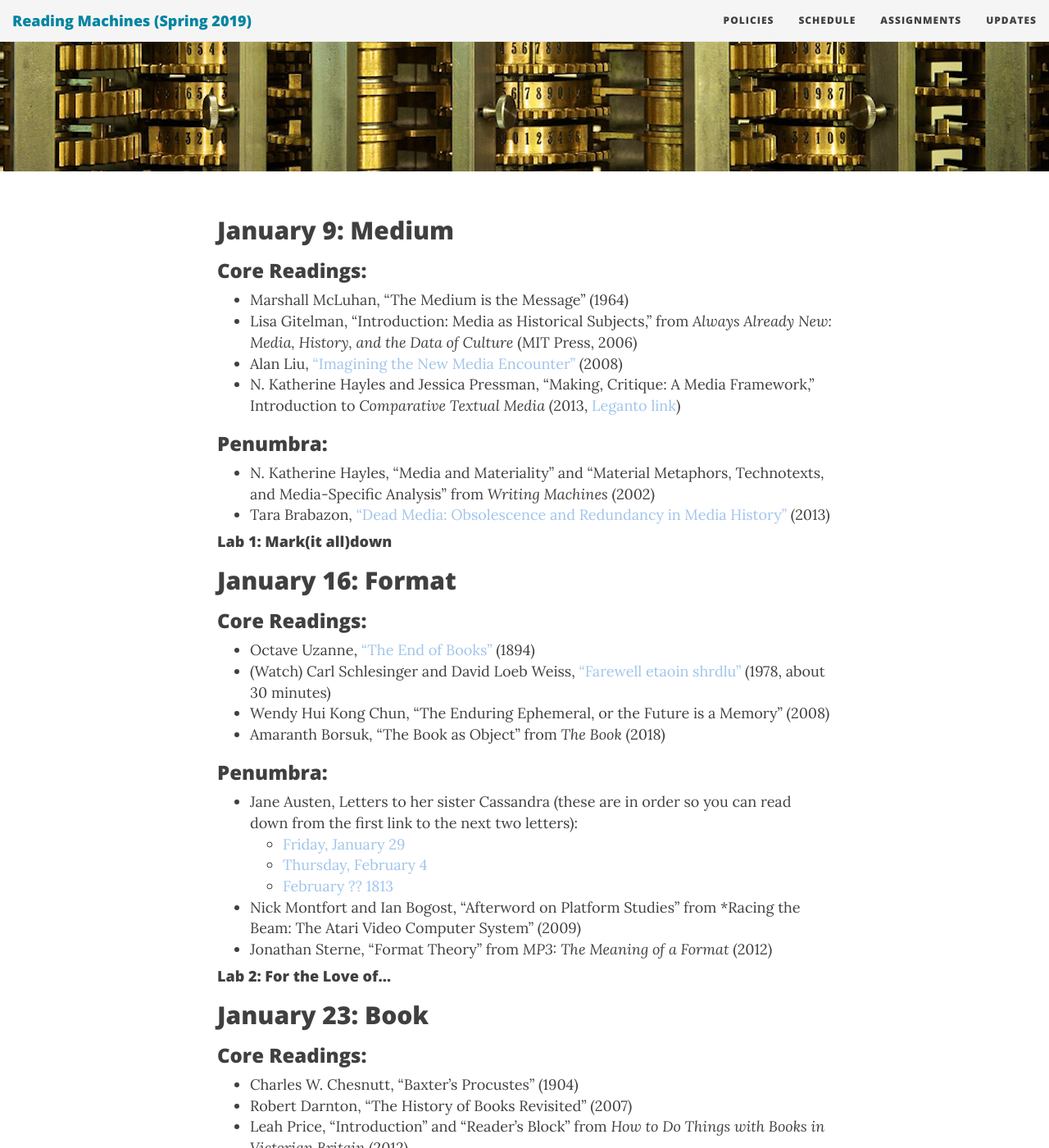
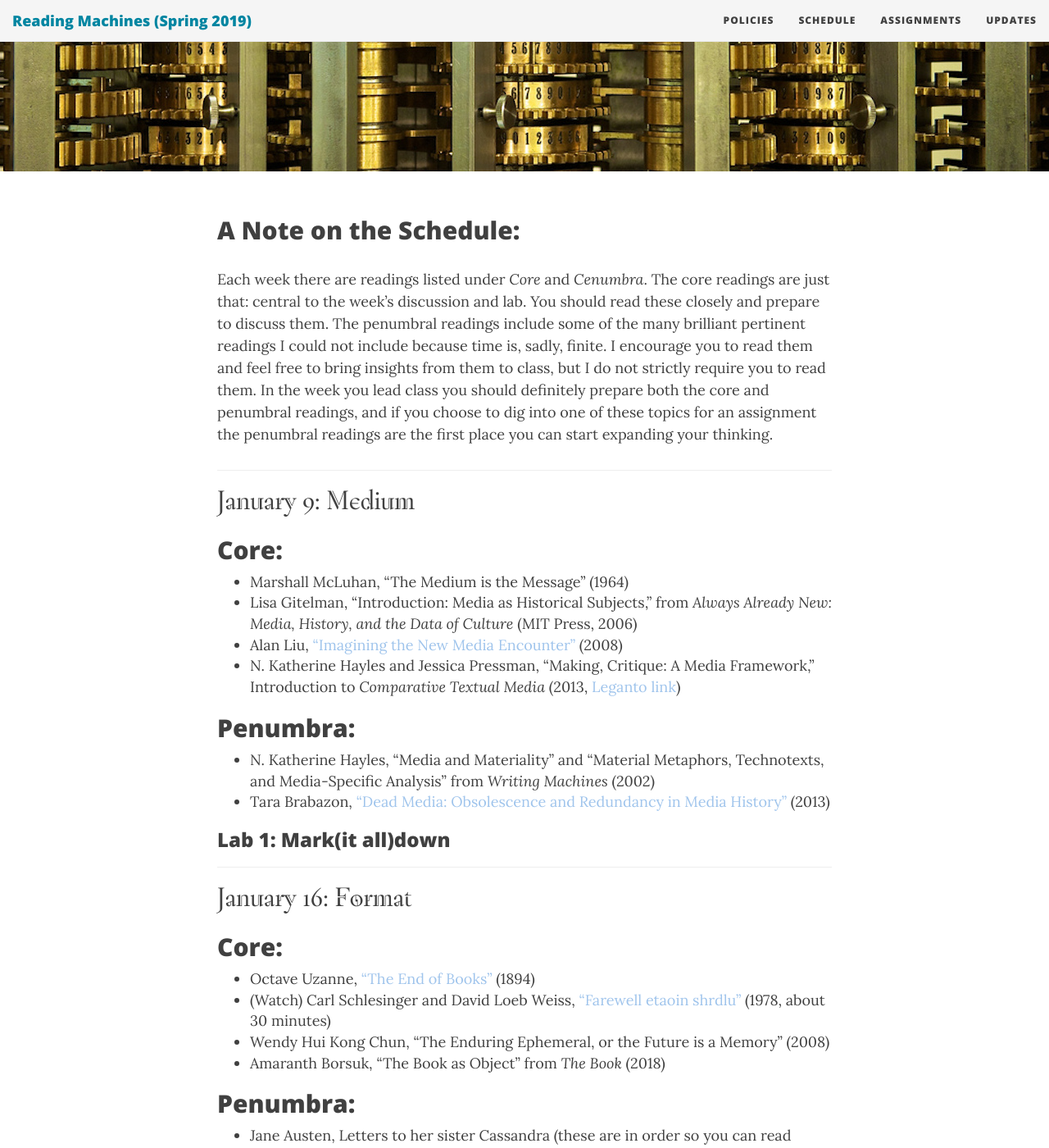
Before and after one commit to rccordell/s19rm, a Jekyll site: the page built from schedule.md, in a window 1280 px wide and 1400 px high, scrolled down 280 px. Shown: the whole window at 82% size. Built offline with Jekyll 4.4.1, drawn with Linux system fonts in a browser that asks for light colours; nearby versions of some CDN libraries; some web fonts are replaced; part of the change alters nothing that is shown; some of the changed text lies outside the part shown.

Commit message:
schedule update

```diff
--- a/schedule.md
+++ b/schedule.md
@@ -4,32 +4,40 @@ title: Class Schedule
 bigimg: /img/differenceEngine.jpg
 ---
 
-## January 9: Medium
+## A Note on the Schedule:
 
-### Core Readings:
+Each week there are readings listed under *Core* and *Cenumbra*. The core readings are just that: central to the week's discussion and lab. You should read these closely and prepare to discuss them. The penumbral readings include some of the many brilliant pertinent readings I could not include because time is, sadly, finite. I encourage you to read them and feel free to bring insights from them to class, but I do not strictly require you to read them. In the week you lead class you should definitely prepare both the core and penumbral readings, and if you choose to dig into one of these topics for an assignment the penumbral readings are the first place you can start expanding your thinking.
+
+-----
+
+# January 9: Medium
+
+## Core:
 
 + Marshall McLuhan, "The Medium is the Message" (1964)
 + Lisa Gitelman, "Introduction: Media as Historical Subjects," from *Always Already New: Media, History, and the Data of Culture* (MIT Press, 2006)
 + Alan Liu, ["Imagining the New Media Encounter"](http://www.digitalhumanities.org/companion/view?docId=blackwell/9781405148641/9781405148641.xml&chunk.id=ss1-3-1&toc.depth=1&toc.id=ss1-3-1&brand=9781405148641_brand) (2008)
 + N. Katherine Hayles and Jessica Pressman, "Making, Critique: A Media Framework," Introduction to *Comparative Textual Media* (2013, [Leganto link](https://northeastern.alma.exlibrisgroup.com/leganto/public/01NEU_INST/citation/8892776320001401?auth=SAML))
 
-### Penumbra:
+## Penumbra:
 
 + N. Katherine Hayles, "Media and Materiality" and "Material Metaphors, Technotexts, and Media-Specific Analysis" from *Writing Machines* (2002)
 + Tara Brabazon, ["Dead Media: Obsolescence and Redundancy in Media History"](https://journals.uic.edu/ojs/index.php/fm/article/view/4466/3701) (2013)
 
-#### Lab 1: Mark(it all)down
+### Lab 1: Mark(it all)down
 
-## January 16: Format
+-----
 
-### Core Readings:
+# January 16: Format
+
+## Core:
 
 + Octave Uzanne, ["The End of Books"](https://ebooks.adelaide.edu.au/u/uzanne/octave/end/) (1894)
 + (Watch) Carl Schlesinger and David Loeb Weiss, ["Farewell etaoin shrdlu"](https://vimeo.com/127605643) (1978, about 30 minutes)
 + Wendy Hui Kong Chun, "The Enduring Ephemeral, or the Future is a Memory" (2008)
 + Amaranth Borsuk, "The Book as Object" from *The Book* (2018)
 
-### Penumbra:
+## Penumbra:
 
 + Jane Austen, Letters to her sister Cassandra (these are in order so you can read down from the first link to the next two letters):
   + [Friday, January 29](http://www.pemberley.com/janeinfo/auslet22.html#letter124)
@@ -38,18 +46,20 @@ bigimg: /img/differenceEngine.jpg
 + Nick Montfort and Ian Bogost, "Afterword on Platform Studies" from *Racing the Beam: The Atari Video Computer System" (2009)
 + Jonathan Sterne, "Format Theory" from *MP3: The Meaning of a Format* (2012)
 
-#### Lab 2: For the Love of…
+### Lab 2: For the Love of…
 
-## January 23: Book
+-----
 
-### Core Readings:
+# January 23: Book
+
+## Core:
 
 + Charles W. Chesnutt, "Baxter's Procustes" (1904)
 + Robert Darnton, "The History of Books Revisited" (2007)
 + Leah Price, "Introduction" and "Reader's Block" from *How to Do Things with Books in Victorian Britain* (2012)
 + Patricia Crain, "Reading Childishly? A Codicology of the Modern Self" from *Comparative Textual Media* (2013)
 
-### Penumbra:
+## Penumbra:
 
 + Robert Darnton, "What is the History of Books?" (1982)
 + Leah Price, "From The History of the Book to a 'History of the Book'" (2009)
@@ -57,25 +67,31 @@ bigimg: /img/differenceEngine.jpg
 + Matthew Kirschenbaum and Sarah Werner, "Digital Scholarship and Digital Studies: the State of the Discipline" (2014)
 + Johanna Drucker, ["Preliminary 1. Histories of the Book and Literacy Technologies"](https://hob.gseis.ucla.edu/HoBCoursebook_Prelim_1.html) and ["Preliminary 2. Bibliographical Alterities"](https://hob.gseis.ucla.edu/HoBCoursebook_Prelim_2.html)
 
-#### Lab 3: Codicological Thinking
+### Lab 3: Codicological Thinking
 
-## January 30: Page
+-----
 
-### Core Readings:
+# January 30: Page
+
+## Core:
 
 + Herman Melville, "The Paradise of Bachelors and the Tartarus of Maids" (1855)
 + Bonnie Mak, "Architectures of the Page" from *How the Page Matters* (2012)
 + Lisa Gitelman, "Near Print and Beyond Paper: Knowing by *.pdf" from *Paper Knowledge: Toward a Media History of Documents* (2014)
 + Jonathan Senchyne, "Paper Nationalism: Material Textuality and Communal Affiliation in Early America" (2017)
 
-### Penumbra:
+## Penumbra:
 
 + ——, "Preface" and "A Short History of __________" from *Paper Knowledge: Toward a Media History of Documents* (2014)
 + Jonathan Senchyne, "Rags Make Paper, Paper Makes Money: Material Texts and Metaphors of Capital" (2017)
 
-#### Dead Media Poster Presentations
+### Dead Media Poster Presentations
 
-## February 6: Print
+-----
+
+# February 6: Print
+
+## Core:
 
 + Benjamin Franklin, *The Autobiography of Benjamin Franklin*, Chapters 2-7 (find the Autobiography at the bottom of the left-hand column on [this page](http://franklinpapers.org/franklin/framedVolumes.jsp))
 + Lisa Gitelman, "Print Culture (Other Than Codex): Job Printing and Its Importance" from *Comparative Textual Media* (2013)
@@ -89,11 +105,13 @@ bigimg: /img/differenceEngine.jpg
 + Ann Blair, "Introduction" from *Too Much To Know* (2011)
 + Matthew P. Brown, "Blanks: Data, Method, and the British American Print Shop" (2017)
 
-#### Lab 4: Letterpress I
+### Lab 4: Letterpress I
 
-## February 13: Type
+-----
 
-### Core Readings:
+# February 13: Type
+
+## Core:
 
 + Articles about the [Victoria Press](https://en.wikipedia.org/wiki/Victoria_Press)
   + M. M. H., "A Ramble with Mrs. Grundy: A Visit to the Victoria Printing Press," *English Woman's Journal* (1860)
@@ -103,17 +121,21 @@ bigimg: /img/differenceEngine.jpg
 + Sarah Werner, ["Finding Women in the Printing Shop"](http://sarahwerner.net/blog/2014/10/finding-women-in-the-printing-shop/) (2014)
 + Matthew G. Kirschenbaum, TBA from *Track Changes: a Literary History of Word Processing* (2016)
 
-### Penumbra:
+## Penumbra:
 
 + ["Printing" vocational film](https://youtu.be/bPCiWiLu-W4) (1947)
 + ["Learning to Set Type" vocational film](https://youtu.be/AHrLIVeH1KM) (1940s)
 + Donald F. McKenzie, "Printers of the Mind" (1969)
 
-####  Lab 5: Letterpress II
+###  Lab 5: Letterpress II
 
-## February 20: Assemblage
+-----
 
-# Core Readings:
+# February 20: Assemblage
+
+*Note: Professor Cordell away: remote class; no lab*
+
+## Core:
 
 + Ellen Gruber Garvey, "Introduction" from *Writing with Scissors* (2012)
 + Lara Langer Cohen, "Notes from the State of Saint Domingue: The Practice of Citation in Clotel," from Early African American Print Culture (2012)
@@ -128,35 +150,39 @@ bigimg: /img/differenceEngine.jpg
     + [Willa Cather's childhood scrapbook](http://nebraskahistory.org/exhibits/saving_memories/scrapbook_cather.htm)
 + Catherine Coker, ["The margins of print? Fan fiction as book history"](https://journal.transformativeworks.org/index.php/twc/article/view/1053)
 
-*Note: Professor Cordell away: remote class; no lab*
-
-### Penumbra:
+## Penumbra:
 
 + Whitney Anne Trettien, "Creative Destruction / 'Digital Humanities'"  https://medium.com/@whitneytrettien/creative-destruction-digital-humanities-607c080b635e#.u6tzdiwa6
 
-## February 27: Copy
+-----
 
-### Core Readings:
+# February 27: Copy
+
+## Core:
 
 + William Blake, ["The Tyger"](http://www.blakearchive.org/exist/blake/archive/object.xq?objectid=songsie.b.illbk.35&java=no) and ["London"](http://www.blakearchive.org/exist/blake/archive/object.xq?objectid=songsie.b.illbk.36&java=no) (For each poem, compare at least 3 editions).
 + Donald F. McKenzie, "The Book as an Expressive Form" from *Bibliography and the Sociology of Texts* (orig. 1986)
 + Whitney Anne Trettien, ["A Deep History of Electronic Textuality: The Case of English Reprints Jhon Milton Areopagitica"](http://digitalhumanities.org:8081/dhq/vol/7/1/000150/000150.html) (2013)
 + Ryan Cordell, ["'Q i-jtb the Raven': Taking Dirty OCR Seriously"](https://ryancordell.org/research/qijtb-the-raven/) (2017)
 
-### Penumbra
+## Penumbra:
 
 + G. Thomas Tanselle, "The Bibliographical Concepts of 'Issue' and 'State'" (1975)
 + Christopher Looby, "Southworth and Seriality" (2004)
 + Joseph Viscomi, ["Illuminated Printing" exhibit](http://www.blakearchive.org/staticpage/biography?p=illuminatedprinting) from the *William Blake Archive*
 + Martin Paul Eve, ["'You have to keep track of your changes': The Version Variants and Publishing History of David Mitchell's Cloud Atlas"](https://olh.openlibhums.org/article/10.16995/olh.82/) (2016)
 
-#### Lab 6: Letterpress III
+### Lab 6: Letterpress III
 
-## March 6: Spring Break
+-----
 
-## March 13: Circulation
+# March 6: Spring Break
 
-### Core Readings:
+-----
+
+# March 13: Circulation
+
+## Core:
 
 + Read "Beautiful Snow" and 4 other verses of your choosing from [*Fugitive Verses*](http://fugitiverses.viraltexts.org).
     + Read the poems and also look at the example newspaper printing linked at the top of each.
@@ -164,81 +190,89 @@ bigimg: /img/differenceEngine.jpg
 + Jim Ridolfo and Dànielle Nicole DeVoss, ["Composing for Recomposition: Rhetorical Velocity and Delivery"](http://kairos.technorhetoric.net/13.2/topoi/ridolfo_devoss/intro.html) (2009) *Note: make sure to read each of the sections in the table of contents at the top*
 + Ryan Cordell and Abby Mullen, ["'Fugitive Verses': The Circulation of Poems in Nineteenth-Century American Newspapers"](http://viraltexts.org/2016/04/08/fugitive-verses/) (2017)
 
-### Penumbra:
+## Penumbra:
 
 + Melissa J. Homestead, "'Every Body See the Theft': Fanny Fern and Literary Proprietorship in Antebellum America" (2001)
 + Ellen Gruber Garvey, "Anonymity, Authorship, and Recirculation: A Civil War Episode" (2006)
 + Leslee Thorne-Murphy, "Re-Authorship: Authoring, Editing, and Coauthoring the Transatlantic Publications of Charlotte M. Yonge's Aunt Charlotte's Stories of Bible History" (2010)
 
-#### Lab 7: Breaking News
+### Lab 7: Breaking News
 
-## March 20: Interface
+# March 20: Interface
 
-### Core Readings:
+## Core:
 
 + Alan Galey, "The Enkindling Reciter: E-Books in the Bibliographical Imagination" (2012)
 + Lori Emerson, "Indistinguishable from Magic: Invisible Interfaces and Digital Literature as Demystifier" (2014)
 + Élika Ortega, ["Not a Case of Words: Textual Environments and Multimateriality in Between Page and Screen]http://electronicbookreview.com/essay/not-a-case-of-words-textual-environments-and-multimateriality-in-between-page-and-screen/) (2017)
 + Amaranth Borsuk, "The Book as Idea" and "The Book as Interface" from *The Book* (2018)
 
-### Penumbra:
+## Penumbra:
 
 + Charity Hancock, Clifford Hichar, Carlea Holl-Jensen, Kari Kraus, Cameron Mozafari, and Kathryn Skutlin, ["Bibliocircuitry and the Design of the Alien Everyday"](https://scholarworks.iu.edu/journals/index.php/textual/article/view/5051/4649)
 + (Watch) ["Elektrobiblioteka / Electrolibrary"](https://vimeo.com/47656204)
 
-#### Lab 8: Building a Bot I
+### Lab 8: Building a Bot I
 
-## March 27: Text
+-----
 
-### Core Readings:
+# March 27: Text
+
+## Core:
 
 + Sydney Shep, "'Smiley, you’re on candid camera': Emoticons & Pre-Digital Networks" (2010)
 + Johanna Drucker, "From A to Screen," in *Comparative Textual Media* (2013)
 + Michael Whitmore, ["Text: A Massively Addressable Object,"](http://dhdebates.gc.cuny.edu/debates/text/28) from *Debates in the Digital Humanities* (2012)
 + Denis Tenen, "Computational Poetics: An Introduction" and "Metaphor Machines" from *Plain Text: The Poetics of Computation* (2018)
 
-### Penumbra:
+## Penumbra:
 
 + Blog posts from the [Kern Your Enthusiasm](http://hilobrow.com/tag/kern-enthusiasm/) series.
 + Jerome McGann, "The Textual Condition" (1991)
 + Rita Raley, "TXTual Practice," from *Comparative Textual Media* (2013)
 
-#### Lab 9: Building a Bot II
+### Lab 9: Building a Bot II
 
-## April 3: Data
+-----
 
-### Core Readings:
+# April 3: Data
+
+## Core:
 
 + Matthew G. Kirschenbaum, "Extreme Inscription: A Grammatology of the Hard Drive," from *Mechanisms: New Media and the Forensic Imagination* (2008)
 + Ellen Gruber Garvey, "facts and FACTS: Abolitionists’ Database Innovations," from *"Raw Data" Is an Oxymoron* (2013)
 + Lauren F. Klein, "The Image of Absence: Archival Silence, Data Visualization, and James Hemings" (2013)
 + Melissa Terras and Julianne Nyhan, ["Father Busa’s Female Punch Card Operatives,"](http://dhdebates.gc.cuny.edu/debates/text/57) from *Debates in the Digital Humanities 2016*
 
-### Penumbra:
+## Penumbra:
 
 + Catherine D’Ignazio and Lauren F. Klein, ["Feminist Data Visualization"](http://www.kanarinka.com/wp-content/uploads/2015/07/IEEE_Feminist_Data_Visualization.pdf) (2016)
 + Katie Rawson and Trevor Muñoz, ["Against Cleaning"](http://curatingmenus.org/articles/against-cleaning/) (2016)
 + Molly O’Hagan Hardy, ["'Black Printers' on White Cards: Information Architecture in the Data Structures of the Early American Book Trades,"](http://dhdebates.gc.cuny.edu/debates/text/82), from *Debates in the Digital Humanities 2016*
 
-#### Lab 10: Computational Text Analysis I
+### Lab 10: Computational Text Analysis I
 
-## April 10: Code
+-----
 
-### Core Readings:
+# April 10: Code
+
+## Core:
 
 + Benjamin M. Schmidt, ["Do Humanists Need to Understand Algorithms?"](http://dhdebates.gc.cuny.edu/debates/text/99) from *Debates in Digital Humanities 2016*
 + Ted Underwood, ["A Genealogy of Distant Reading"](http://www.digitalhumanities.org/dhq/vol/11/2/000317/000317.html) (2017)
 + Richard Jean So, "All Models are Wrong" (2017)
 + Annette Vee, "Introduction: Computer Programming as Literacy" from *Coding Literacy: How Computer Programming is Changing Writing* (2018)
 
-### Penumbra:
+## Penumbra:
 
 + Cecily Carver, ["Things I Wish Someone Had Told Me When I Was Learning How to Code"](https://medium.freecodecamp.com/things-i-wish-someone-had-told-me-when-i-was-learning-how-to-code-565fc9dcb329#.qonuz995v) (2013)
 + Lauren Klein, ["The Carework and Codework of the Digital Humanities"](http://lklein.com/2015/06/the-carework-and-codework-of-the-digital-humanities/) (2015)
 + Alison Booth, "Mid-Range Reading: Not a Manifesto" (2017)
 
-#### Lab 11: Computational Text Analysis II
+### Lab 11: Computational Text Analysis II
 
-## April 17: Pied
+-----
 
-#### Lab 12: Computational Text Analysis III
+# April 17: Pied
+
+### Lab 12: Computational Text Analysis III
```
